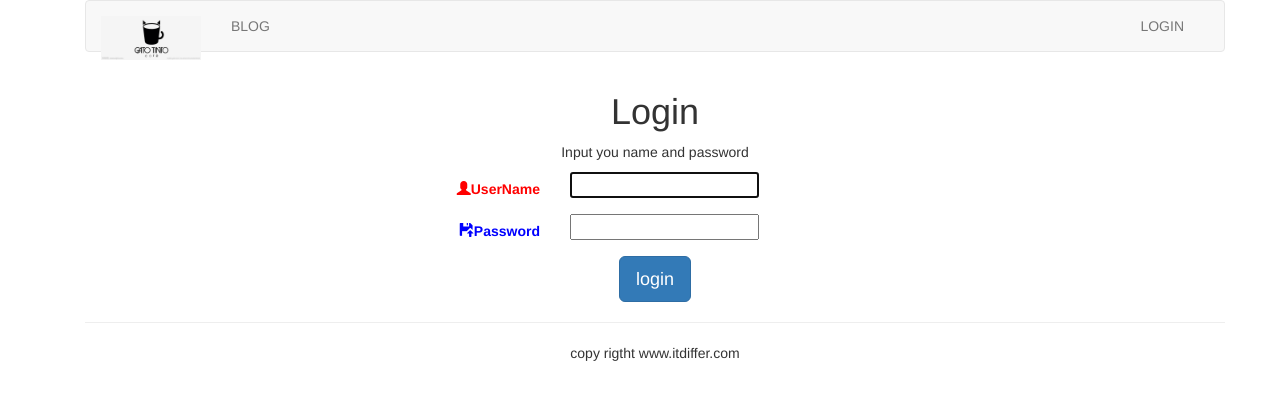
After one commit to hubeizcl/django_project, a Django app: a page that uses templates/header.html in a window 1280 px wide. The commit adds this page. Shown: the top 400 px of the page. Run offline with Django 3.2, Linux system fonts and the light colour scheme; some libraries are stand-ins or nearby versions.

Commit message:
[add]完善项目3

```diff
--- a/account/urls.py
+++ b/account/urls.py
@@ -1,7 +1,14 @@
 from django.conf.urls import url
 from . import views
+from django.conf import settings
+from django.contrib.auth import views as auth_views
 
 app_name = "account"
 urlpatterns = [
-    url(r'^login/$', views.user_login(), name='user_login')
+    # url(r'^login/$', views.user_login, name='user_login'),
+    url(r'^login/$', auth_views.login, name="user_login"),
+    url(r'^new-login/$', auth_views.login, {'template_name': 'account/login.html'}),
+    # url(r'^logout/$', auth_views.logout, name='user_logout'),
+    url(r'^logout/$', auth_views.logout, {'template_name': 'account/logout.html'}, name='user_logout'),
+    url(r'^register/$', views.register, name='user_register'),
 ]
--- a/demo/settings.py
+++ b/demo/settings.py
@@ -116,3 +116,5 @@ USE_TZ = True
 STATIC_URL = '/static/'
 
 STATICFILES_DIRS = (os.path.join(BASE_DIR, "static"),)
+
+LOGIN_REDIRECT_URL = '/blog/'
--- a/templates/header.html
+++ b/templates/header.html
@@ -1,4 +1,5 @@
 {% load staticfiles %}
+<div class="container">
     <nav class="navbar navbar-default" role="navigation">
         <div class="container-fluid">
             <div class="navbar-header">
@@ -10,9 +11,15 @@
                 <ul class="nav navbar-nav" role="navigation">
                     <li><a href="{% url 'blog:blog_title' %}">BLOG</a></li>
                 </ul>
-            <ul class="nav navbar-nav navbar-right">
-                <li><a href="#">LOGIN</a></li>
+                <ul class="nav navbar-nav navbar-right" style="margin-right: 10px">
+                    {% if user.is_authenticated %}
+                        <li><a href="#">{{ user.username }}</a></li>
+                        <li><a href="{% url 'account:user_logout' %}">Logout</a></li>
+                    {% else %}
+                        <li><a href="{% url 'account:user_login' %}">LOGIN</a></li>
+                    {% endif %}
                 </ul>
             </div>
         </div>
     </nav>
+</div>
--- /dev/null
+++ b/templates/registration/login.html
@@ -0,0 +1,24 @@
+{% extends "base.html" %}
+{% load staticfiles %}
+{% block title %}Login{% endblock %}
+{% block content %}
+    <div class="row text-center vertical-middle-sm">
+        <h1>Login</h1>
+        <p>Input you name and password</p>
+        <form class="form-horizontal" action="{% url 'account:user_login' %}" method="post">
+            {% csrf_token %}
+            <!--{{ form.as_p }}-->
+            <div class="form-group">
+                <label for="{{ form.username.id_for_label }} " class="col-md-5 control-label" style="color: red">
+                    <span class="glyphicon glyphicon-user"></span>UserName</label>
+                <div class="col-md-6 text-left">{{ form.username }}</div><!--使用{{ form.username  }}实现input框-->
+            </div>
+            <div class="form-group">
+                <label for="{{ form.username.id_for_label }} " class="col-md-5 control-label" style="color: blue">
+                    <span class="glyphicon glyphicon-floppy-open"></span>Password</label>
+                <div class="col-md-6 text-left">{{ form.password }}</div>
+            </div>
+            <input type="submit" class="btn btn-primary btn-lg" value="login">
+        </form>
+    </div>
+{% endblock %}
```
Also changed, not shown: account/forms.py (+18 -0 lines), templates/account/login.html (added, +23 -0 lines), templates/account/logout.html (added, +8 -0 lines), templates/account/register.html (added, +49 -0 lines), db.sqlite3. Lines whose indentation alone changed are shown as unchanged.
